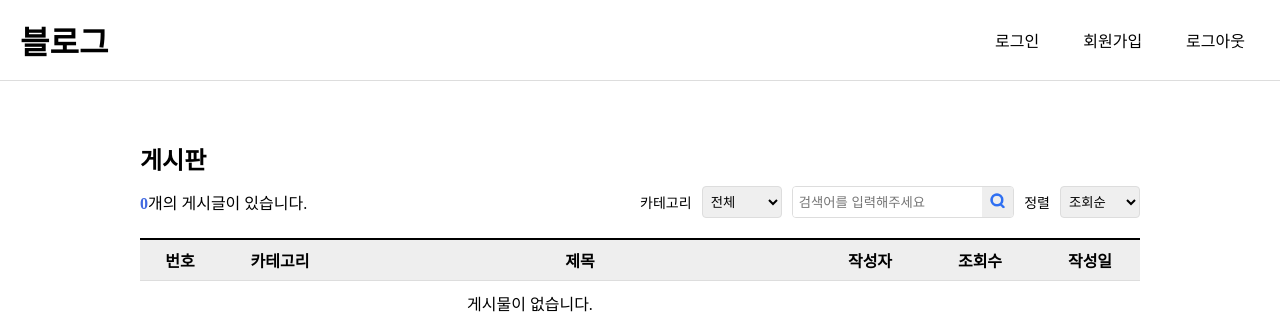
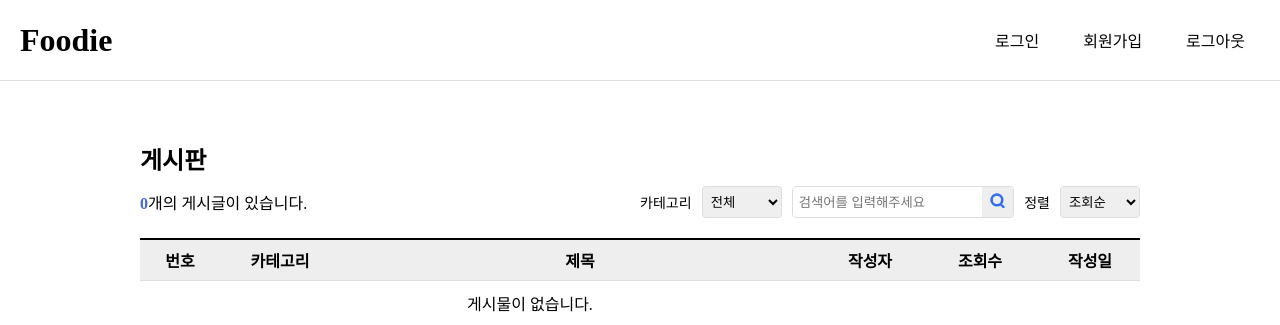
Before and after one commit to nekopurr/foodie_blog, a Django app: page /blog/ in a window 1280 px wide. Shown: the top 325 px of the page. Run offline with Django 4.2, Linux system fonts and the light colour scheme; data that the repository does not hold is empty.

```diff
--- a/templates/base.html
+++ b/templates/base.html
@@ -17,7 +17,7 @@
 
 <body>
   <div class="header">
-    <h1><a href="{% url 'blog:list' %}">블로그</a></h1>
+    <h1><a href="{% url 'blog:list' %}">Foodie</a></h1>
     <div class="header-click">
       <!-- 미구현 -->
       <a href="login.html">로그인</a>
```
